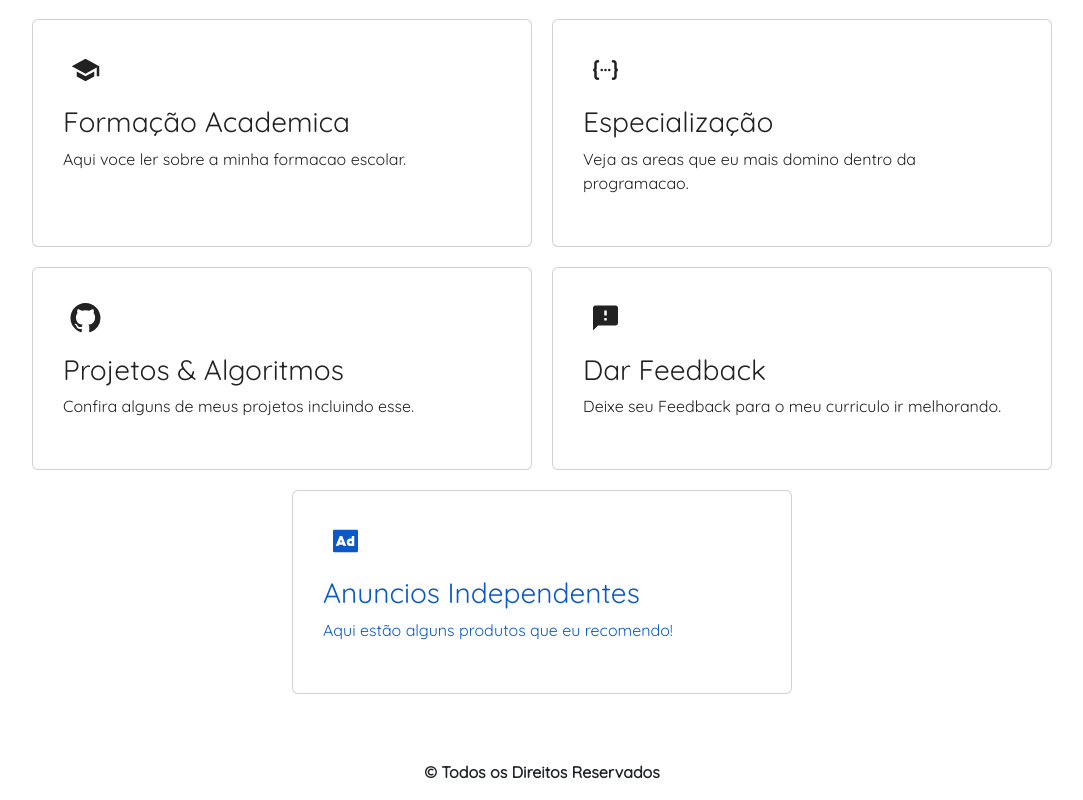
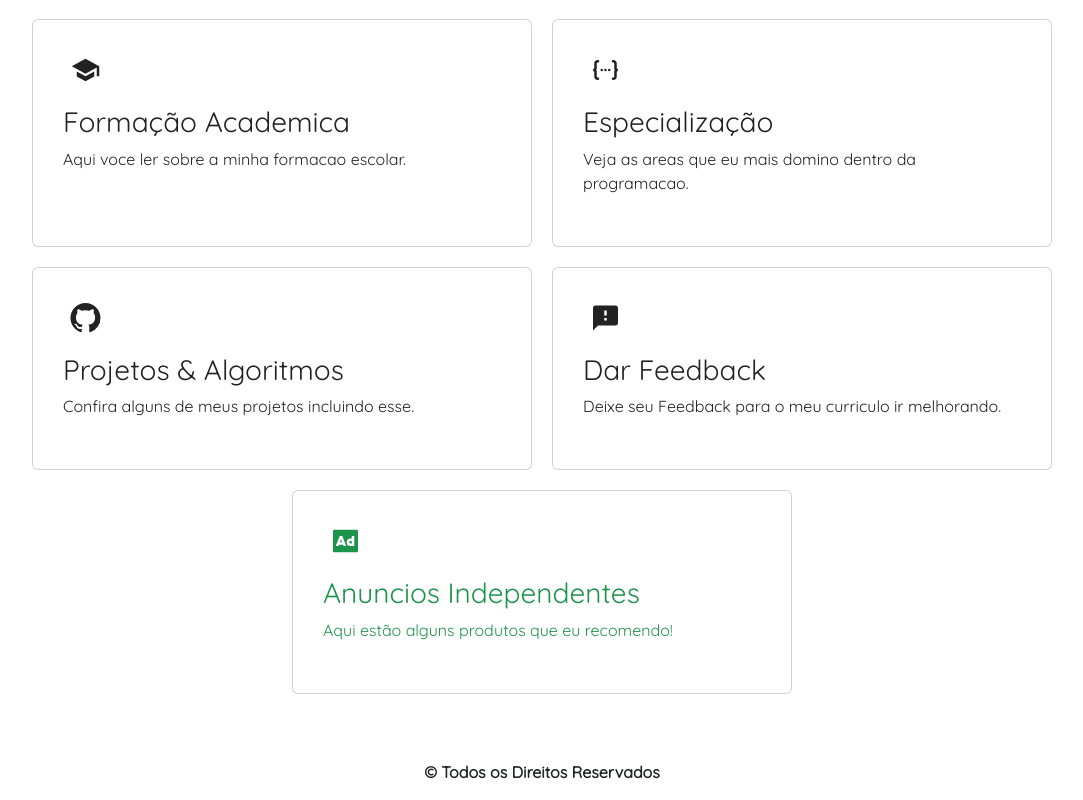
Before and after one commit to Luan16p/curriculovirtual.vercel.app, a React (Create React App) app: page / in a window 1280 px wide. In both pictures the pointer is over the link 640 px from the left and 1679 px from the top of the page. Shown: the part 1088-1888 px from the top of the page, without its empty margins (98-1181 px from the left). Built offline with nearby package versions, Linux system fonts and the light colour scheme; no server answers.

Commit message:
chore: add new features

```diff
--- a/src/css/Home.css
+++ b/src/css/Home.css
@@ -114,6 +114,10 @@ main {
     color: rgb(105, 105, 105) !important;
 }
 
+.card:nth-child(5):hover {
+    color: rgb(28, 148, 74) !important;
+}
+
 .icons {
     width: 45px;
 }
```
